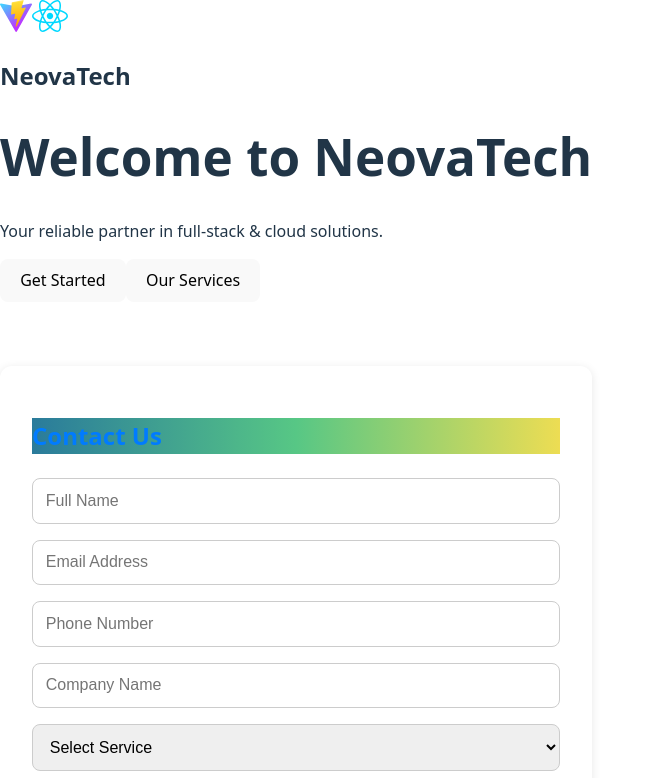
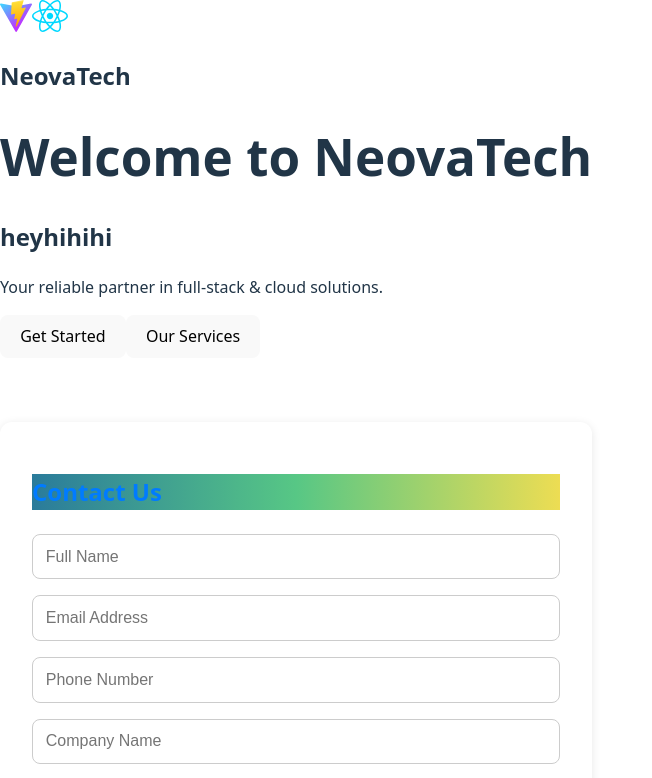
Before and after one commit to neovatech/neovatechLanding, a React (Vite) app: page / in a window 1280 px wide. Shown: the top 778 px of the page, without its empty margins (0-652 px from the left). Built offline with nearby package versions, Linux system fonts and the light colour scheme.

Commit message:
by ishan

```diff
--- a/src/App.jsx
+++ b/src/App.jsx
@@ -14,6 +14,7 @@ function App() {
 
       <header className="hero-section">
         <h1>Welcome to NeovaTech</h1>
+        <h2>heyhihihi</h2>
         <p>Your reliable partner in full-stack & cloud solutions.</p>
         <div className="cta-buttons">
           <button className="primary-btn">Get Started</button>
```
